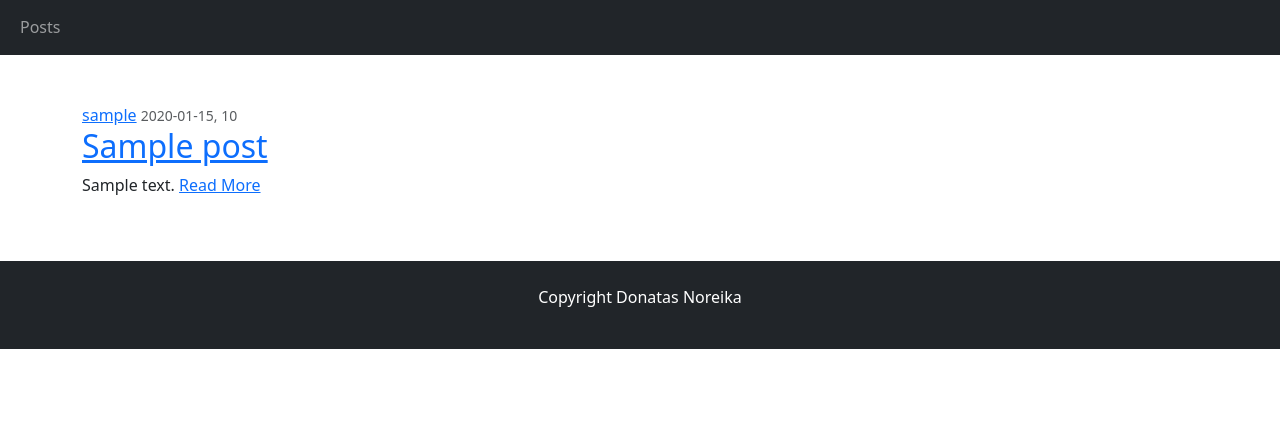
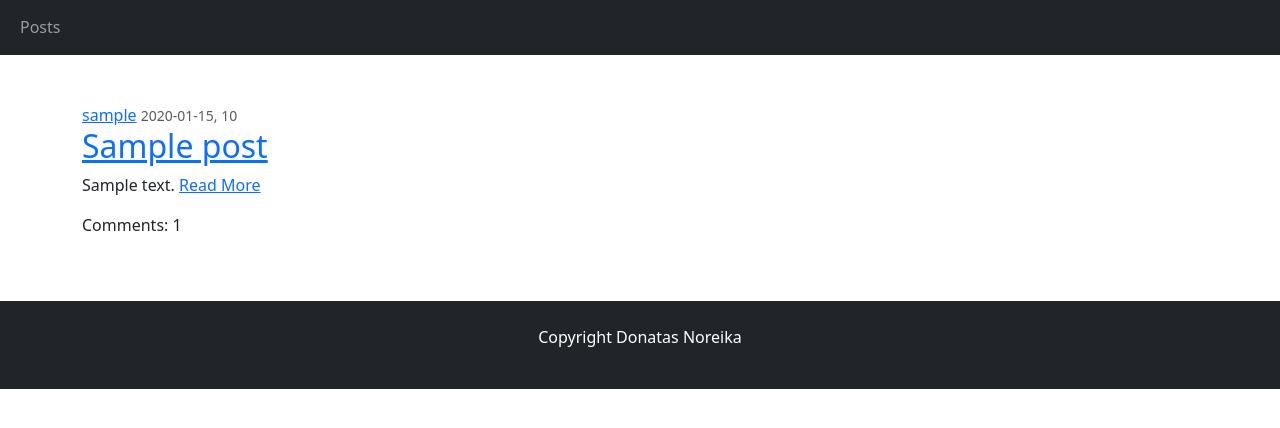
Before and after one commit to DonatasNoreika/myblog_20250214, a Django app: page / in a window 1280 px wide. Shown: the part 193-621 px from the top of the page. Run offline with Django 5.2, Linux system fonts and the light colour scheme; tables that the repository leaves empty hold one stand-in row (values such as "Sample post").

Commit message:
+Įrašų sąraše prie kiekvieno įrašo atvaizduojami komentarų skaičius

```diff
--- a/mysite/myblog/models.py
+++ b/mysite/myblog/models.py
@@ -9,6 +9,11 @@ class Post(models.Model):
     date_created = models.DateTimeField(verbose_name="Date Created", auto_now_add=True)
     author = models.ForeignKey(to=User, verbose_name="Author", on_delete=models.CASCADE)
 
+    def comments_count(self):
+        return self.comments.all().count()
+
+    comments_count.short_description = "Comments Count"
+
     class Meta:
         ordering = ["-date_created"]
 
--- a/mysite/myblog/templates/post.html
+++ b/mysite/myblog/templates/post.html
@@ -11,7 +11,7 @@
             <h2><a class="class-article">{{ post.title }}</a></h2>
             <p class="class-content">{{ post.content }}</p>
             {% if post.comments.all %}
-            <h4>Comments:</h4>
+            <h4>Comments ({{ post.comments_count }}):</h4>
             {% for comment in post.comments.all %}
             <small class="text-muted">{{ comment.author }}, {{ comment.date_created | date:"Y-m-d, f" }} </small>
             <p>{{ comment.content }}</p>
--- a/mysite/myblog/templates/posts.html
+++ b/mysite/myblog/templates/posts.html
@@ -11,6 +11,7 @@
             <small class="text-muted">{{ post.date_created | date:"Y-m-d, f" }}</small>
             <h2><a class="class-article" href="{% url 'post' post.pk %}">{{ post.title }}</a></h2>
             <p class="class-content">{{ post.content | truncatewords:"30" }} <a href="{% url 'post' post.pk %}">Read More</a></p>
+            <p>Comments: {{ post.comments_count }}</p>
         </div>
     </div>
 </article>
```
